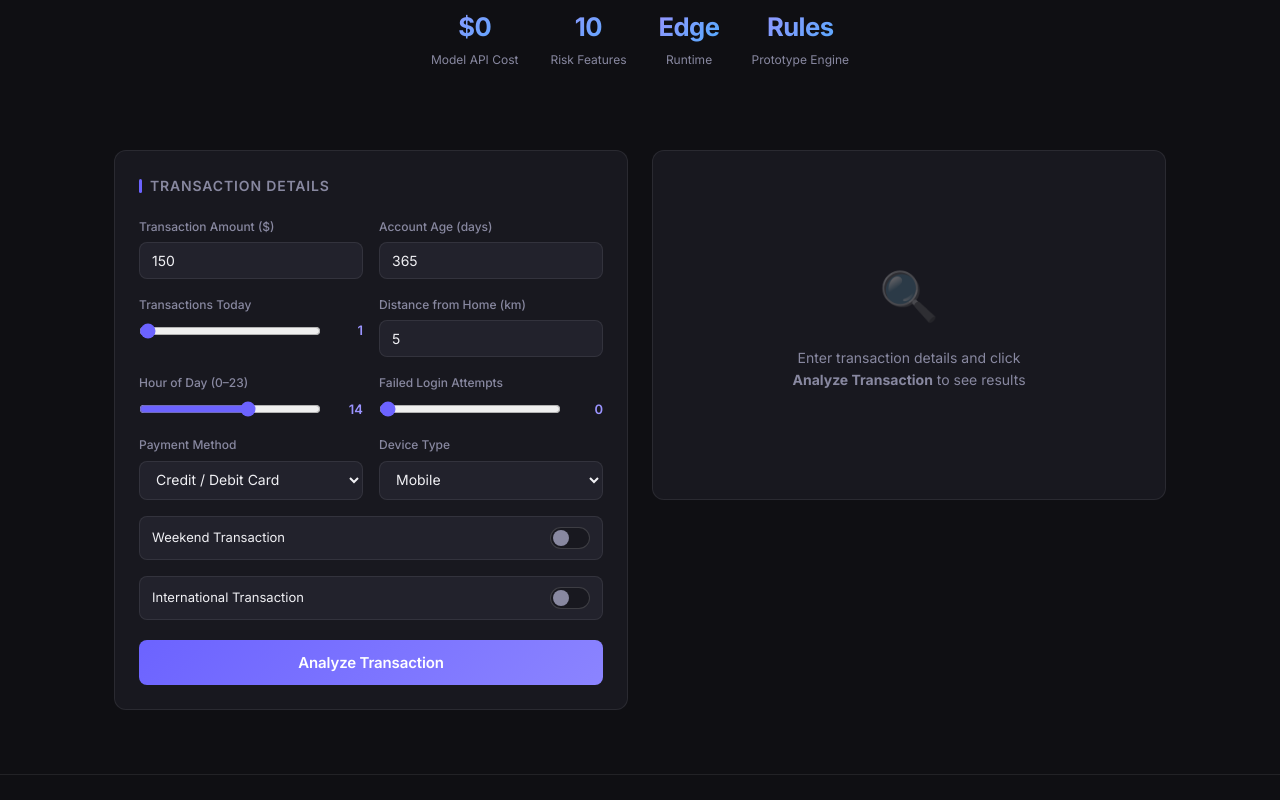
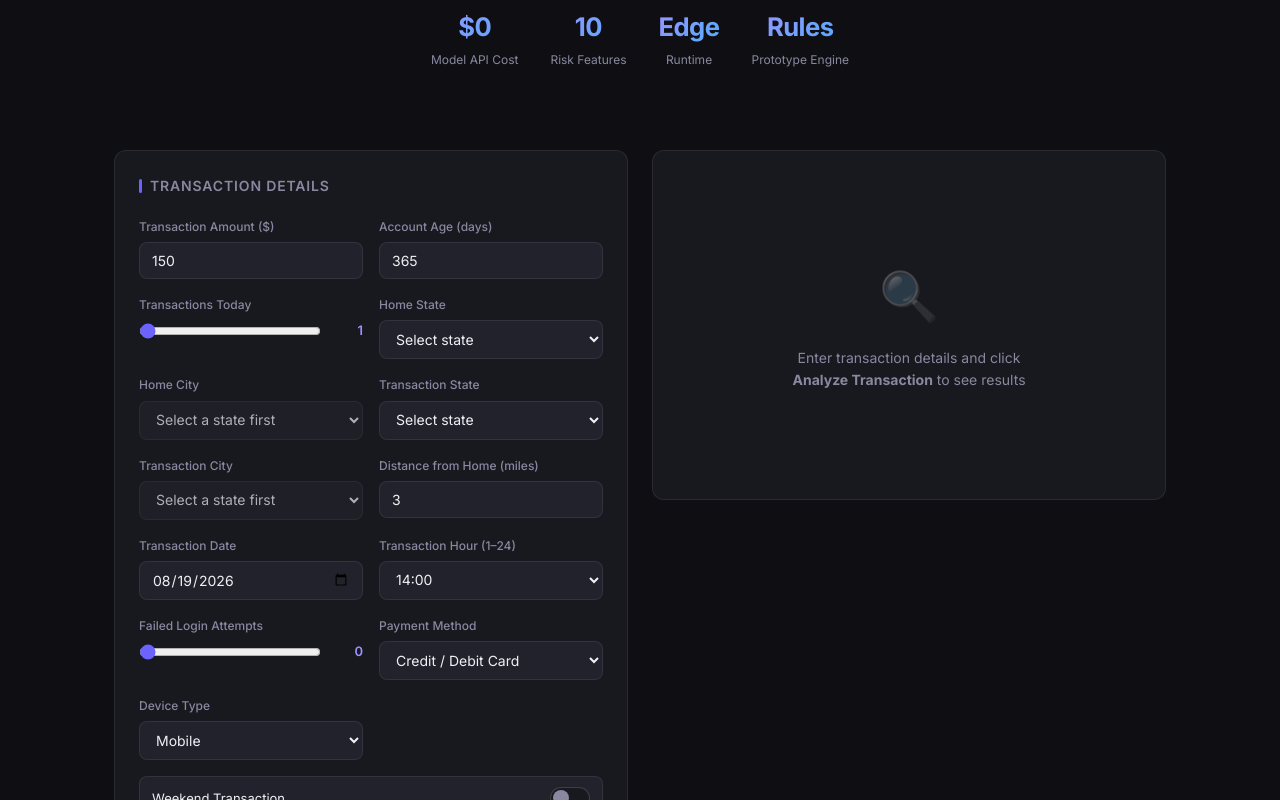
Before and after one commit to MadanMohan0537/E-Commerce-Fraud-Detection, a website: page public/index.html in a window 1280 px wide. Shown: the part 407-1207 px from the top of the page. Drawn offline with Linux system fonts and the light colour scheme.

Commit message:
Improve location and time inputs

```diff
--- a/public/index.html
+++ b/public/index.html
@@ -496,17 +496,73 @@
         </div>
 
         <div class="form-group">
-          <label>Distance from Home (km)</label>
-          <input type="number" id="distance_from_home_km" value="5" min="0" />
+          <label>Home State</label>
+          <select id="home_state"><option value="">Select state</option>
+            <option value="CA">California</option><option value="NY">New York</option>
+            <option value="TX">Texas</option><option value="FL">Florida</option>
+            <option value="IL">Illinois</option><option value="WA">Washington</option>
+            <option value="MA">Massachusetts</option><option value="GA">Georgia</option>
+            <option value="AZ">Arizona</option><option value="CO">Colorado</option></select>
         </div>
 
         <div class="form-group">
-          <label>Hour of Day (0–23)</label>
-          <div class="range-row">
-            <input type="range" id="hour_of_day" min="0" max="23" value="14"
-              oninput="document.getElementById('hour_val').textContent=this.value" />
-            <span class="range-val" id="hour_val">14</span>
-          </div>
+          <label>Home City</label>
+          <select id="home_city" disabled><option value="">Select a state first</option></select>
+        </div>
+
+        <div class="form-group">
+          <label>Transaction State</label>
+          <select id="transaction_state"><option value="">Select state</option>
+            <option value="CA">California</option><option value="NY">New York</option>
+            <option value="TX">Texas</option><option value="FL">Florida</option>
+            <option value="IL">Illinois</option><option value="WA">Washington</option>
+            <option value="MA">Massachusetts</option><option value="GA">Georgia</option>
+            <option value="AZ">Arizona</option><option value="CO">Colorado</option></select>
+        </div>
+
+        <div class="form-group">
+          <label>Transaction City</label>
+          <select id="transaction_city" disabled><option value="">Select a state first</option></select>
+        </div>
+
+        <div class="form-group">
+          <label>Distance from Home (miles)</label>
+          <input type="number" id="distance_from_home_miles" value="3" min="0" max="31000" step="0.1" />
+        </div>
+
+        <div class="form-group">
+          <label>Transaction Date</label>
+          <input type="date" id="transaction_date" />
+        </div>
+
+        <div class="form-group">
+          <label>Transaction Hour (1–24)</label>
+          <select id="hour_of_day">
+            <option value="1">01:00</option>
+            <option value="2">02:00</option>
+            <option value="3">03:00</option>
+            <option value="4">04:00</option>
+            <option value="5">05:00</option>
+            <option value="6">06:00</option>
+            <option value="7">07:00</option>
+            <option value="8">08:00</option>
+            <option value="9">09:00</option>
+            <option value="10">10:00</option>
+            <option value="11">11:00</option>
+            <option value="12">12:00</option>
+            <option value="13">13:00</option>
+            <option value="14" selected>14:00</option>
+            <option value="15">15:00</option>
+            <option value="16">16:00</option>
+            <option value="17">17:00</option>
+            <option value="18">18:00</option>
+            <option value="19">19:00</option>
+            <option value="20">20:00</option>
+            <option value="21">21:00</option>
+            <option value="22">22:00</option>
+            <option value="23">23:00</option>
+            <option value="24">24:00</option>
+          </select>
         </div>
 
         <div class="form-group">
@@ -586,6 +642,35 @@
   const form = document.getElementById('fraudForm');
   const resultPanel = document.getElementById('resultPanel');
 
+  const citiesByState = {
+    CA: ['Los Angeles', 'San Diego', 'San Francisco', 'San Jose', 'Sacramento'],
+    NY: ['New York City', 'Buffalo', 'Rochester', 'Albany', 'Syracuse'],
+    TX: ['Houston', 'Dallas', 'Austin', 'San Antonio', 'Fort Worth'],
+    FL: ['Miami', 'Orlando', 'Tampa', 'Jacksonville', 'Tallahassee'],
+    IL: ['Chicago', 'Springfield', 'Naperville', 'Rockford', 'Peoria'],
+    WA: ['Seattle', 'Spokane', 'Tacoma', 'Bellevue', 'Olympia'],
+    MA: ['Boston', 'Cambridge', 'Worcester', 'Springfield', 'Lowell'],
+    GA: ['Atlanta', 'Savannah', 'Augusta', 'Athens', 'Macon'],
+    AZ: ['Phoenix', 'Tucson', 'Mesa', 'Scottsdale', 'Tempe'],
+    CO: ['Denver', 'Colorado Springs', 'Aurora', 'Boulder', 'Fort Collins'],
+  };
+
+  function connectCitySelector(stateId, cityId) {
+    const state = document.getElementById(stateId);
+    const city = document.getElementById(cityId);
+    state.addEventListener('change', () => {
+      const cities = citiesByState[state.value] || [];
+      city.innerHTML = cities.length
+        ? '<option value="">Select city</option>' + cities.map(name => `<option value="${name}">${name}</option>`).join('')
+        : '<option value="">Select a state first</option>';
+      city.disabled = !cities.length;
+    });
+  }
+
+  connectCitySelector('home_state', 'home_city');
+  connectCitySelector('transaction_state', 'transaction_city');
+  document.getElementById('transaction_date').valueAsDate = new Date();
+
   form.addEventListener('submit', async (e) => {
     e.preventDefault();
 
@@ -597,7 +682,12 @@
       transaction_amount: document.getElementById('transaction_amount').value,
       account_age_days: document.getElementById('account_age_days').value,
       num_transactions_today: document.getElementById('num_transactions_today').value,
-      distance_from_home_km: document.getElementById('distance_from_home_km').value,
+      home_state: document.getElementById('home_state').value,
+      home_city: document.getElementById('home_city').value,
+      transaction_state: document.getElementById('transaction_state').value,
+      transaction_city: document.getElementById('transaction_city').value,
+      distance_from_home_miles: document.getElementById('distance_from_home_miles').value,
+      transaction_date: document.getElementById('transaction_date').value,
       hour_of_day: document.getElementById('hour_of_day').value,
       is_weekend: document.getElementById('is_weekend').checked ? 1 : 0,
       is_international: document.getElementById('is_international').checked ? 1 : 0,
```
